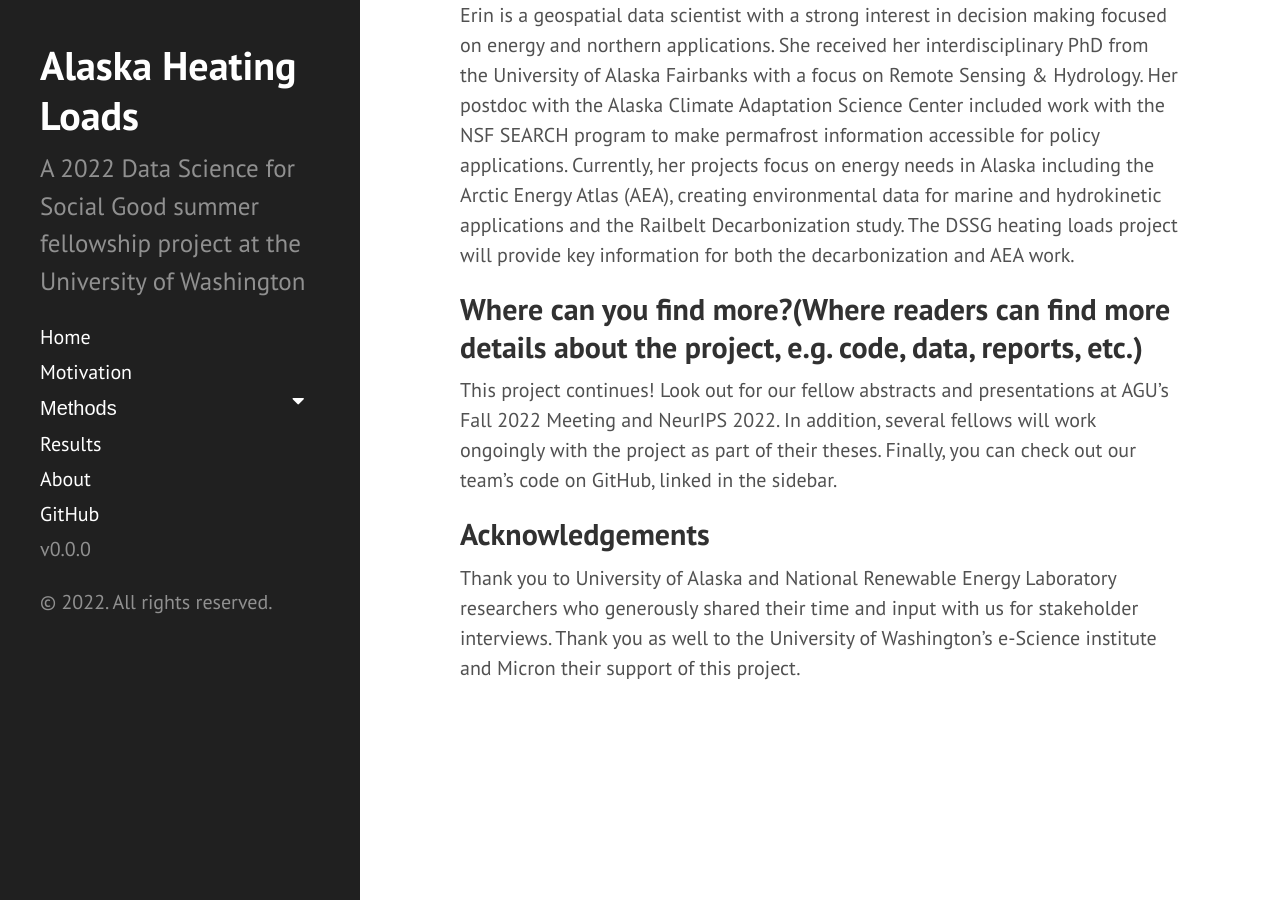
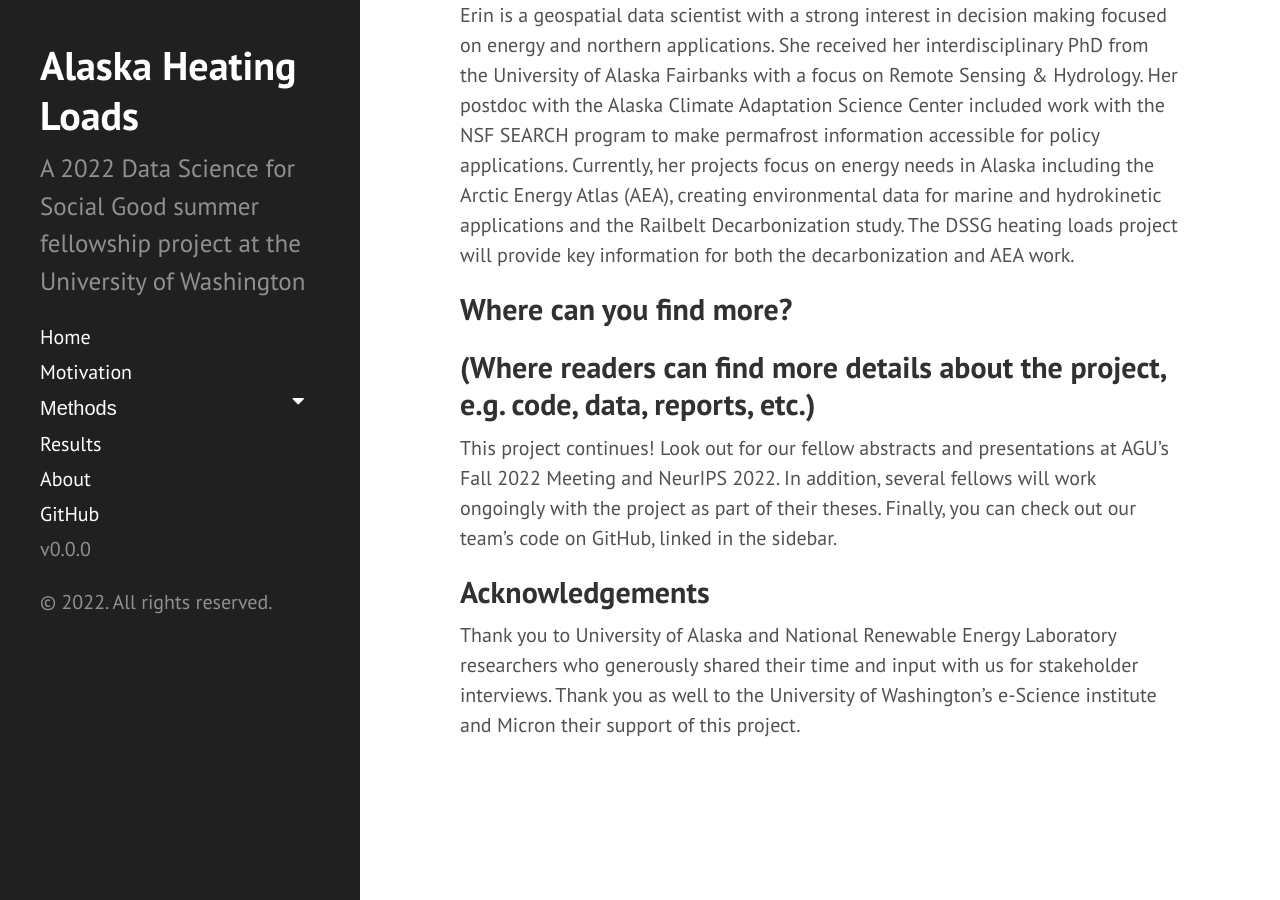
Before and after one commit to uwescience/DSSG2022_heating_loads, a Jekyll site: the page built from about.md, in a window 1280 px wide and 900 px high, scrolled down 3405 px. Built offline with Jekyll 4.4.1, drawn with Linux system fonts in a browser that asks for light colours.

```diff
--- a/about.md
+++ b/about.md
@@ -30,7 +30,8 @@ My research focuses on the intersection between pedestrian mobility, data scienc
 ### Erin Trochim
 Erin is a geospatial data scientist with a strong interest in decision making focused on energy and northern applications. She received her interdisciplinary PhD from the University of Alaska Fairbanks with a focus on Remote Sensing & Hydrology. Her postdoc with the Alaska Climate Adaptation Science Center included work with the NSF SEARCH program to make permafrost information accessible for policy applications. Currently, her projects focus on energy needs in Alaska including the Arctic Energy Atlas (AEA), creating environmental data for marine and hydrokinetic applications and the Railbelt Decarbonization study. The DSSG heating loads project will provide key information for both the decarbonization and AEA work.
 
-## Where can you find more?(Where readers can find more details about the project, e.g. code, data, reports, etc.)
+## Where can you find more?
+## (Where readers can find more details about the project, e.g. code, data, reports, etc.)
 This project continues! Look out for our fellow abstracts and presentations at AGU's Fall 2022 Meeting and NeurIPS 2022. In addition, several fellows will work ongoingly with the project as part of their theses. Finally, you can check out our team's code on GitHub, linked in the sidebar.
 
 ## Acknowledgements
```
